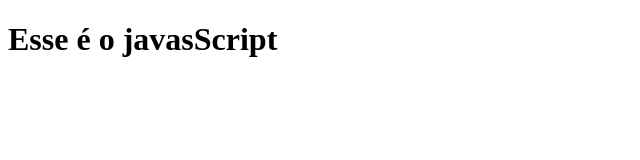
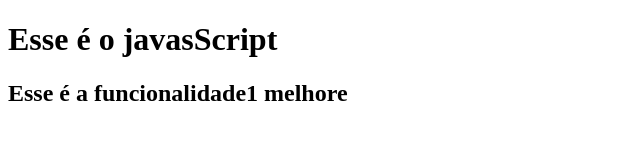
Before and after one commit to YgorFortes/javascript-git, a plain HTML site: page index.html in a window 1280 px wide. Shown: the whole page, without its empty margins (0-640 px from the left). Drawn offline with Linux system fonts and the light colour scheme.

Commit message:
h2 funcionalide1

```diff
--- a/index.html
+++ b/index.html
@@ -8,6 +8,7 @@
 </head>
 <body>
   <h1>Esse é o javasScript</h1>
+  <h2>Esse é a funcionalidade1 melhore</h2>
   <script src="script.js"></script>
 </body>
 </html>
```
